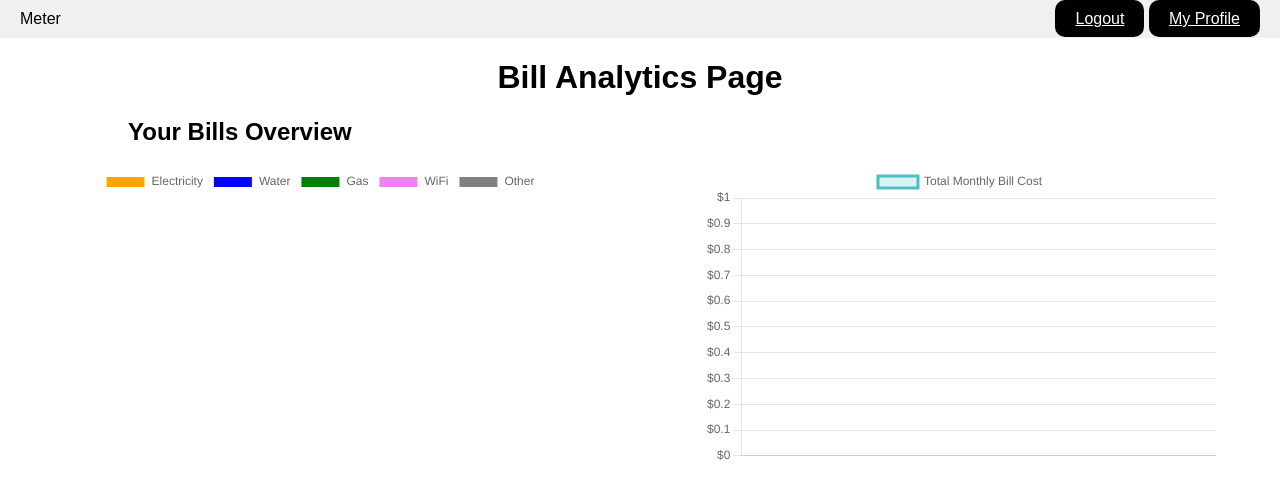
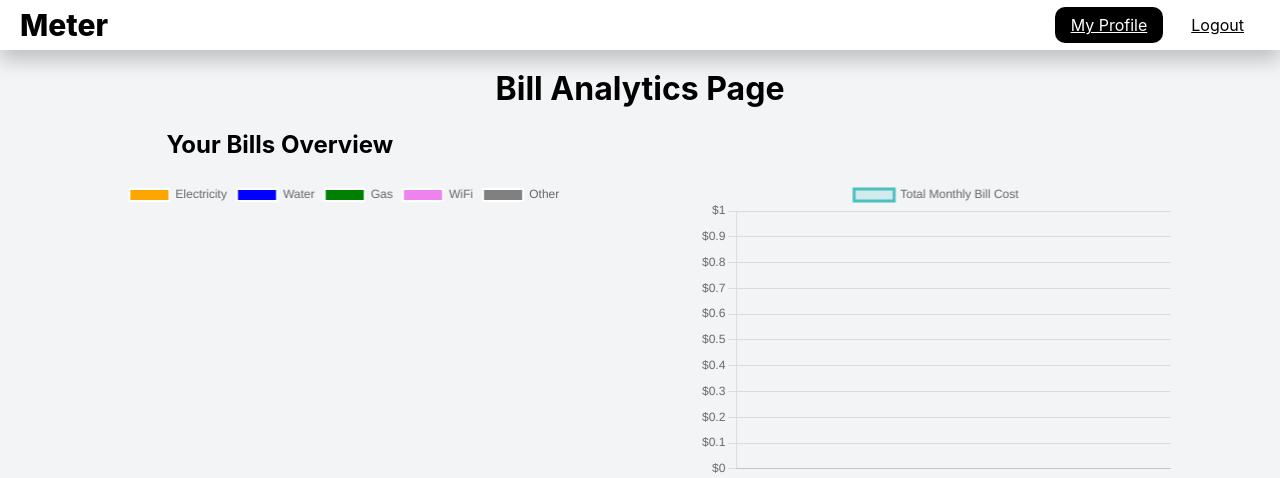
Before and after one commit to rishonjose/CITS3403-Project, a Flask app: page /vis in a window 1280 px wide. Shown: the top 478 px of the page. Run offline with Flask 3, Linux system fonts and the light colour scheme; the visitor is signed in with stand-in values (Sample User, id 1); data that the repository does not hold is empty; some libraries are stand-ins or nearby versions.

Commit message:
Added header to visulaise data page

```diff
--- a/app/templates/visualiseDataPage.html
+++ b/app/templates/visualiseDataPage.html
@@ -111,21 +111,22 @@
             font-size: 1.5rem; cursor: pointer;
         }
     </style>
+    <link rel="stylesheet" href="{{ url_for('static', filename='js/stylesheet.css') }}">
 </head>
 
 <body>
     <!-- Header -->
-    <div class="header">
-        <div class="logo">Meter</div>
-        <div>
+    <header class="nav">
+        <h1 class="logo">Meter</h1>
+        <div class="nav-buttons">
             {% if current_user.is_authenticated %}
-                <a href="{{ url_for('logout') }}" class="button">Logout</a>
-                <a href="{{ url_for('profile') }}" class="button">My Profile</a>
+                <a href="{{ url_for('profile') }}" class="button0">My Profile</a>
+                <a href="{{ url_for('logout') }}" class="button1">Logout</a>
             {% else %}
-                <a href="{{ url_for('login') }}" class="button">Login</a>
+                <a href="{{ url_for('login') }}" class="button0">Login</a>
             {% endif %}
         </div>
-    </div>
+    </header>
 
     <!-- Overview Section -->
     <div style="text-align: center;"><h1>Bill Analytics Page</h1></div>
```
